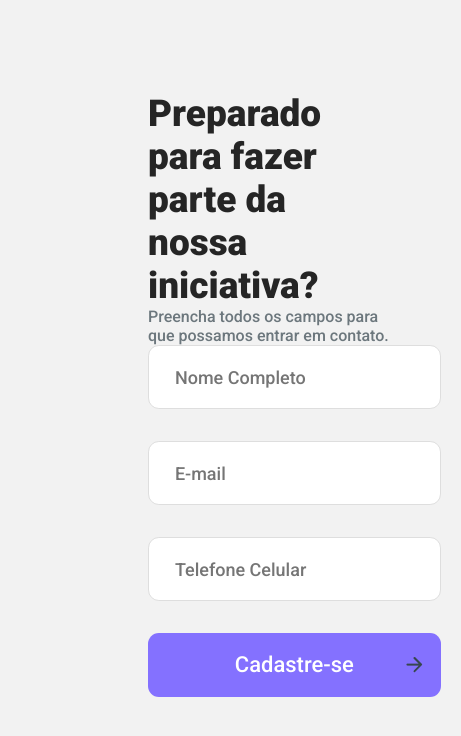
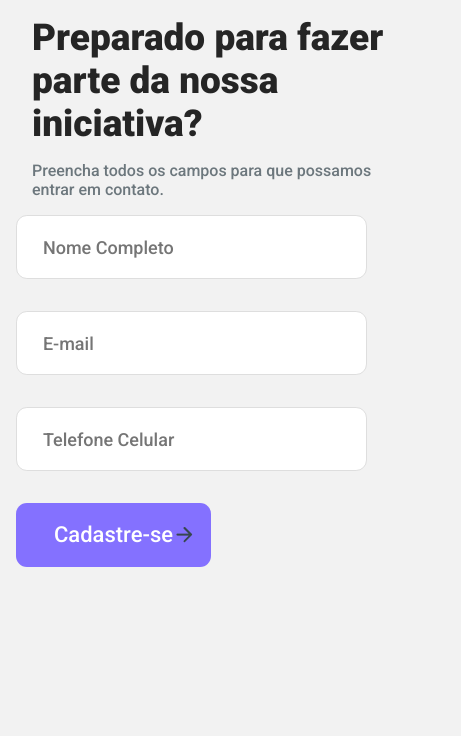
Before and after one commit to jose-guilherme93/tech-people-challenge-2, a Next.js app: page /components/Form in a window 390 px wide. Shown: the top 736 px of the page, 461 px wide, since content can reach past the window. Built offline with nearby package versions, Linux system fonts and the light colour scheme.

Commit message:
fix flex container in form component

```diff
--- a/pages/components/Agenda/SwipperAgenda/style.module.css
+++ b/pages/components/Agenda/SwipperAgenda/style.module.css
@@ -1,4 +1,5 @@
 .wrapper  {
+
     width: 33.75rem;
     height: 19.25rem;
     border-radius: .5rem;
@@ -13,6 +14,8 @@
     flex-wrap: wrap;
     align-items: center;
     justify-content: space-around;
+    overflow: hidden;
+
 }
 
 .wrapperParagraph {
--- a/pages/components/Agenda/style.module.css
+++ b/pages/components/Agenda/style.module.css
@@ -18,6 +18,7 @@
 }
 
 .swipperComponent {
+    overflow: hidden;
     display: flex;
     justify-items: center;
     justify-content: center;
--- a/pages/components/Footer/style.module.css
+++ b/pages/components/Footer/style.module.css
@@ -8,6 +8,7 @@
 }
 
 .footerContent {
+    flex-wrap: wrap;
     display: flex;
     gap: 2.87rem;
     margin-left: 9rem;
--- a/pages/components/Form/index.jsx
+++ b/pages/components/Form/index.jsx
@@ -26,7 +26,7 @@ export default function Form() {
                         <>
                             <h2>Preparado para fazer parte da nossa iniciativa?</h2>
                             <p>Preencha todos os campos para que possamos entrar em contato.</p>
-                            <form className={styles.form} action=''>
+                            <form className={styles.form}>
                                 <input required type="text" aria-label="Nome completo" placeholder="Nome Completo"/>
                                 <input required type="email" aria-label="Email" placeholder="E-mail" />
                                 <input required type="tel" aria-label="Telefone" placeholder="Telefone Celular"/>
--- a/pages/components/Form/style.module.css
+++ b/pages/components/Form/style.module.css
@@ -1,11 +1,16 @@
 .wrapper {
-    height: 23.68rem;
+    display: flex;
+    flex-direction: column;
+    height: auto;
+    margin-bottom: 4rem;
     width: 100%;
-    padding-left: 9.25rem;
+    margin-left: 9.25rem;
     margin-top: 5.75rem;
 }
 
 .wrapper h2 {
+    width: 48.9375rem;
+
     font-family: 'Roboto';
     font-style: normal;
     font-weight: 700;
@@ -74,9 +79,34 @@ font-family: 'Roboto';
     transition: all ease .3s;
 }
 
-@media (max-width: 1100px) {
-    .form button {
-    width: 18.29rem;
 
+
+
+@media (max-width: 700px) {
+
+    .wrapper {
+
+        margin: 1rem;
+    }
+
+    .wrapper h2 {
+        width: fit-content;
+        margin-bottom: 1rem;
+        margin-left: 1rem;
+        margin-right: 1rem;
+    }
+
+    .wrapper p {
+        width: auto;
+        margin-bottom: 1rem;
+        margin-left: 1rem;
+        margin-right: 1rem;
+    }
+    .form input {
+        width: 90%;
+    }
+    .form  button {
+        width: 50%;
+        margin: 0 auto;
     }
 }
--- a/styles/Home.module.css
+++ b/styles/Home.module.css
@@ -147,8 +147,7 @@
 @media (max-width: 700px) {
  .mainDescription {
   width: 100%;
-  margin-left: 2rem;
-  margin-right: 2rem;
+  padding: 0 2rem;
  }
   .mainDescription h1 {
     width: 100%;
```
